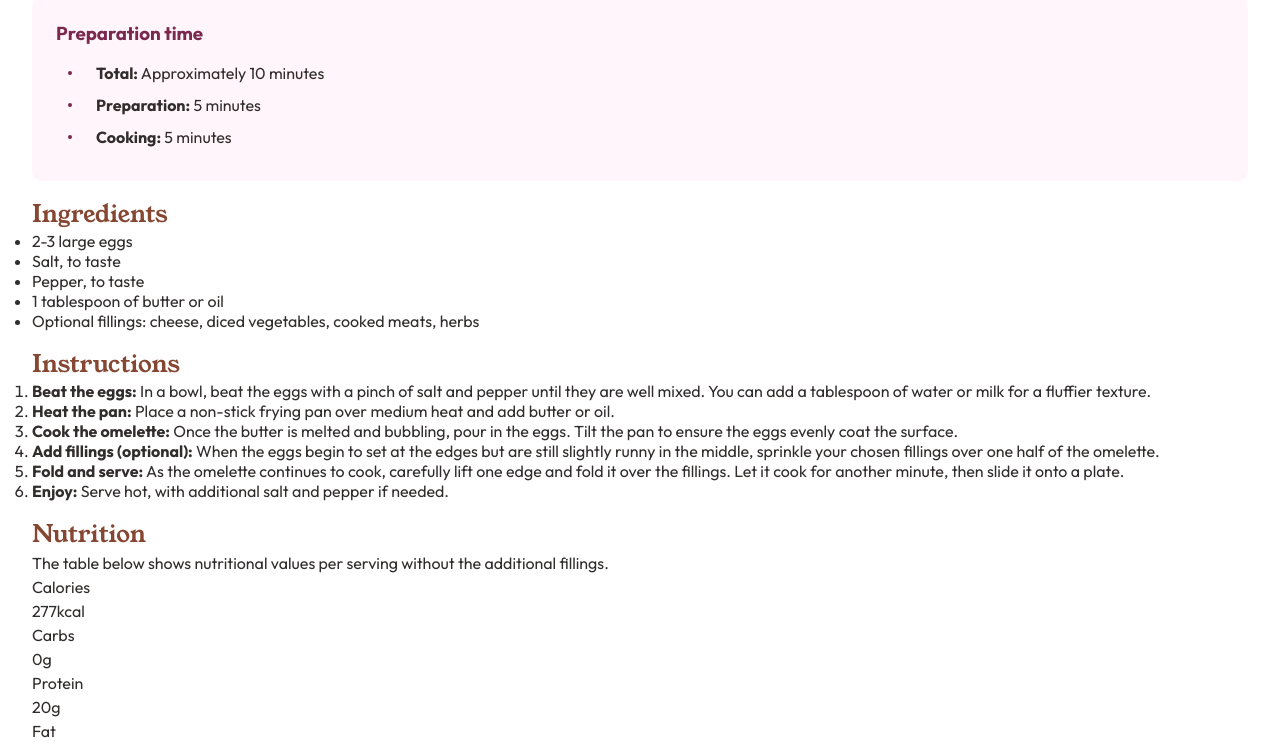
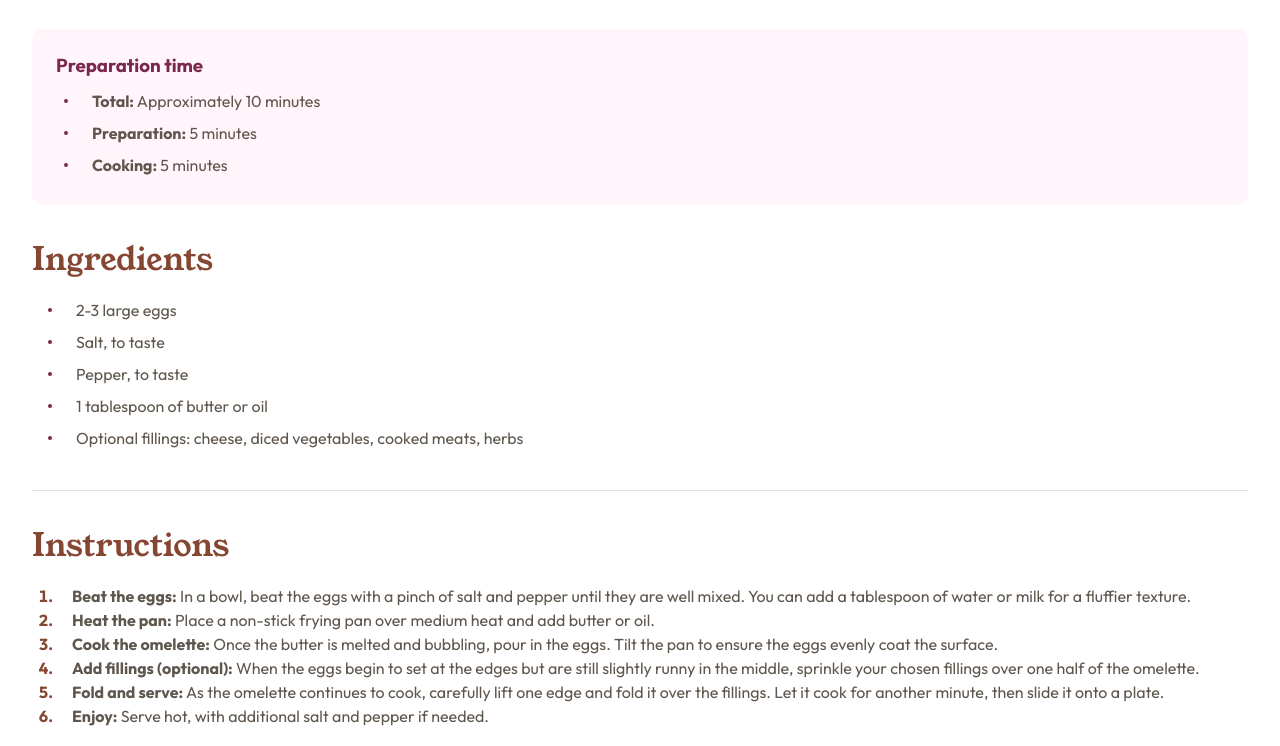
Before and after one commit to KrisvHeij/recipe-page-main, a plain HTML site: page index.html in a window 1280 px wide. Shown: the part 724-1470 px from the top of the page. Drawn offline with Linux system fonts and the light colour scheme.

Commit message:
Updated styles

```diff
--- a/index.html
+++ b/index.html
@@ -55,12 +55,14 @@
       <section class="ingredients">
         <h2>Ingredients</h2>
         <ul>
-          <li>2-3 large eggs</li>
-          <li>Salt, to taste</li>
-          <li>Pepper, to taste</li>
-          <li>1 tablespoon of butter or oil</li>
+          <li><p>2-3 large eggs</p></li>
+          <li><p>Salt, to taste</p></li>
+          <li><p>Pepper, to taste</p></li>
+          <li><p>1 tablespoon of butter or oil</p></li>
           <li>
-            Optional fillings: cheese, diced vegetables, cooked meats, herbs
+            <p>
+              Optional fillings: cheese, diced vegetables, cooked meats, herbs
+            </p>
           </li>
         </ul>
       </section>
@@ -68,34 +70,34 @@
       <section class="instructions">
         <h2>Instructions</h2>
         <ol>
-          <li>
+          <li><p>
             <strong>Beat the eggs:</strong> In a bowl, beat the eggs with a
             pinch of salt and pepper until they are well mixed. You can add a
-            tablespoon of water or milk for a fluffier texture.
+            tablespoon of water or milk for a fluffier texture.</p>
           </li>
-          <li>
+          <li><p>
             <strong>Heat the pan:</strong> Place a non-stick frying pan over
-            medium heat and add butter or oil.
+            medium heat and add butter or oil.</p>
           </li>
-          <li>
+          <li><p>
             <strong>Cook the omelette:</strong> Once the butter is melted and
             bubbling, pour in the eggs. Tilt the pan to ensure the eggs evenly
-            coat the surface.
+            coat the surface.</p>
           </li>
-          <li>
+          <li><p>
             <strong>Add fillings (optional):</strong> When the eggs begin to set
             at the edges but are still slightly runny in the middle, sprinkle
             your chosen fillings over one half of the omelette.
-          </li>
-          <li>
+          </li></p>
+          <li><p>
             <strong>Fold and serve:</strong> As the omelette continues to cook,
             carefully lift one edge and fold it over the fillings. Let it cook
             for another minute, then slide it onto a plate.
-          </li>
-          <li>
+          </li></p>
+          <li><p>
             <strong>Enjoy:</strong> Serve hot, with additional salt and pepper
             if needed.
-          </li>
+          </li></p>
         </ol>
       </section>
 
--- a/styles.css
+++ b/styles.css
@@ -25,7 +25,7 @@ img {
 body {
   font-family: "Outfit", sans-serif;
   background-color: var(--c-white);
-  color: var(--c-stone-900);
+  color: var(--c-stone-600);
 }
 
 h1,
@@ -36,6 +36,7 @@ h2 {
 
 h2 {
   color: var(--c-brown-800);
+  font-size: 2rem;
 }
 
 p {
@@ -43,13 +44,14 @@ p {
 }
 
 section {
-  margin: 1rem 2rem;
+  margin: 2rem;
 }
 
 .recipe-intro h1 {
   font-size: 2.25rem;
   margin-bottom: 1rem;
   line-height: 1;
+  color: var(--c-stone-900);
 }
 
 .prep {
@@ -63,7 +65,7 @@ section {
 }
 
 .prep ul {
-  padding: 0.75rem;
+  padding: 0.5rem;
   list-style: none;
 }
 
@@ -84,3 +86,57 @@ section {
   margin-left: 1.5rem;
   margin-block: 0.25rem;
 }
+
+.ingredients {
+  border-bottom: 1px solid var(--c-stone-150);
+  padding-bottom: 2rem;
+}
+
+.ingredients h2 {
+  margin-bottom: 1rem;
+}
+
+.ingredients ul {
+  padding-left: 1rem;
+  list-style: none;
+}
+
+.ingredients li:before {
+  content: "";
+  width: 0.25rem;
+  height: 0.25rem;
+  background-color: var(--c-rose-800);
+  border-radius: 50%;
+}
+
+.ingredients li {
+  margin-bottom: 0.5rem;
+  display: flex;
+  align-items: center;
+}
+
+.ingredients p {
+  margin-left: 1.5rem;
+}
+
+.instructions h2 {
+  margin-bottom: 1rem;
+}
+
+.instructions li {
+  margin-left: 1.5rem;
+}
+
+.instructions li::marker {
+  color: var(--c-brown-800);
+  font-weight: var(--fw-700);
+}
+
+.instructions p {
+  margin-left: 1rem;
+}
+
+.instructions {
+  border-bottom: 1px solid var(--c-stone-150);
+  padding-bottom: 2rem;
+}
```
